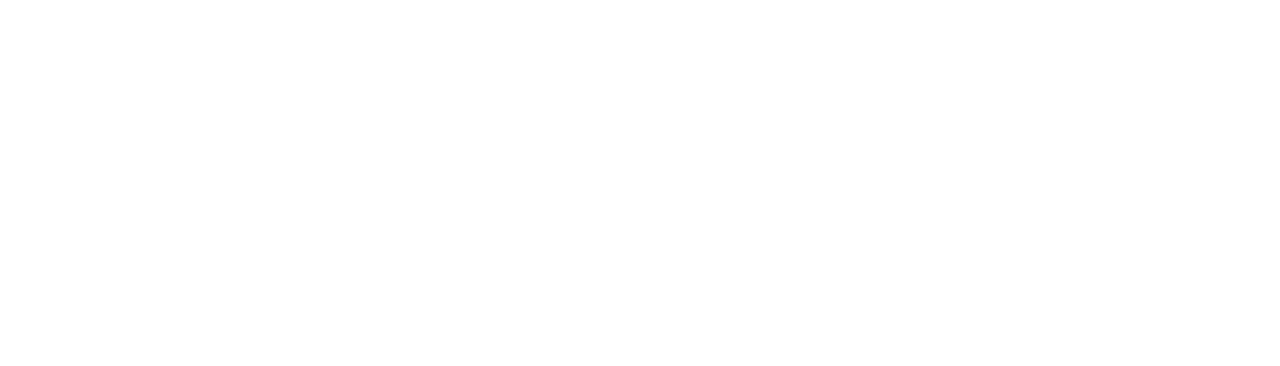
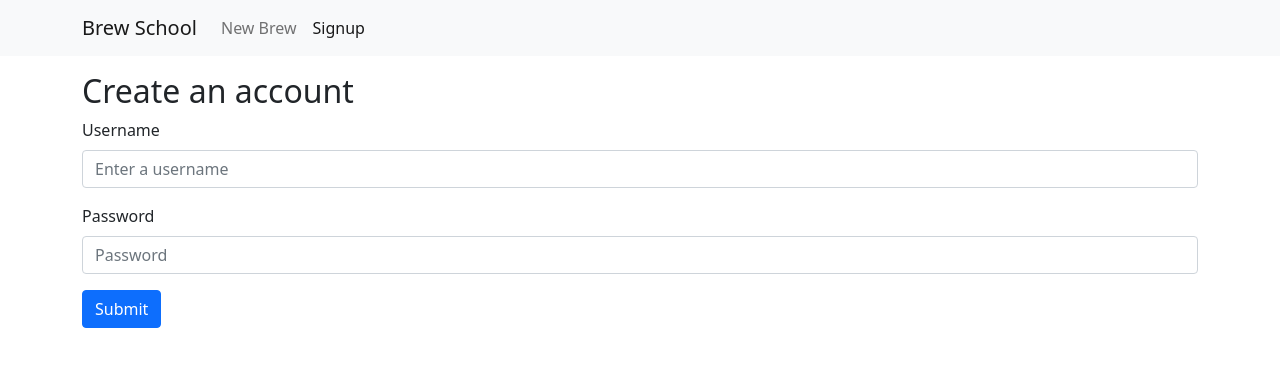
Before and after one commit to harrisongerst/brewSchool-frontend, a React (Create React App) app: page /signup in a window 1280 px wide. Before the commit this address had no page. Shown: the top 366 px of the page. Built offline with nearby package versions, Linux system fonts and the light colour scheme.

Commit message:
create basic layout for signuppage and route

```diff
--- a/src/components/Header.js
+++ b/src/components/Header.js
@@ -1,6 +1,6 @@
 import React from 'react';
 import { Link, NavLink } from 'react-router-dom';
-import { Container, Navbar, Nav, NavDropdown } from 'react-bootstrap';
+import { Container, Navbar, Nav } from 'react-bootstrap';
 
 
 export default function Header(props) {
--- a/src/index.js
+++ b/src/index.js
@@ -6,6 +6,7 @@
 import Home from './pages/Home';
 import Show from './pages/Show';
 import Create from './pages/Create';
+import Signup from './pages/Signup'
 import 'bootstrap/dist/css/bootstrap.min.css';
 
 const URL = "https://brew-school.herokuapp.com/"
@@ -18,6 +19,7 @@
       </Route>
       <Route path="create" element={<Create URL={URL}/>} />
       <Route path="recipe/:ID" element={<Show URL={URL}/>} />
+      <Route path="signup" element={<Signup URL={URL}/>} />
     </Routes>
   </React.StrictMode>
   </Router>,
--- a/src/pages/Signup.js
+++ b/src/pages/Signup.js
@@ -1,7 +1,30 @@
 import React from 'react'
+import Header from '../components/Header'
+import Container from 'react-bootstrap/Container'
+import Form from 'react-bootstrap/Form'
+import Button from 'react-bootstrap/Button'
 
 export default function Signup() {
   return (
-    <div>Signup</div>
+    <div>
+      <Header/>
+    <Container className="my-3">
+      <h2>Create an account</h2>
+      <Form>
+  <Form.Group className="mb-3" controlId="formBasicEmail">
+    <Form.Label>Username</Form.Label>
+    <Form.Control type="text" placeholder="Enter a username" name="username" />
+  </Form.Group>
+
+  <Form.Group className="mb-3" controlId="formBasicPassword">
+    <Form.Label>Password</Form.Label>
+    <Form.Control type="password" placeholder="Password" name="password"/>
+  </Form.Group>
+  <Button variant="primary" type="submit">
+    Submit
+  </Button>
+</Form>
+    </Container>
+  </div>
   )
 }
```
